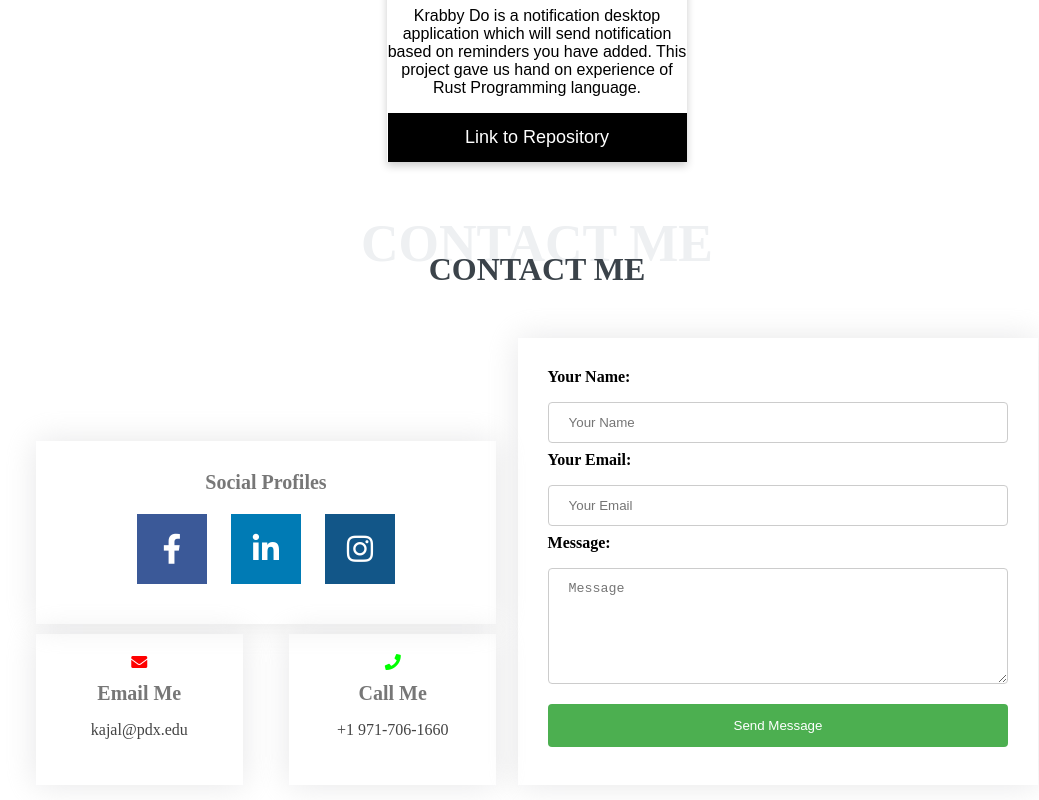
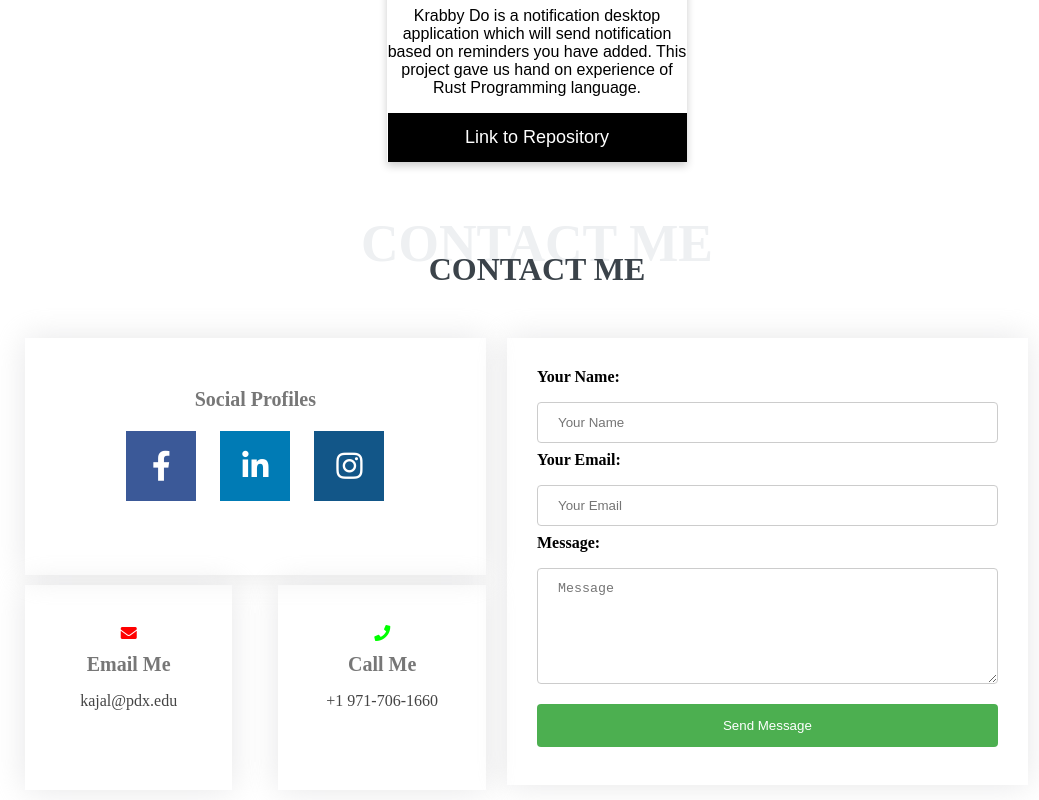
Before and after one commit to kajal8879/kajal8879.github.io, a plain HTML site: page index.html in a window 1280 px wide. Shown: the part 3487-4287 px from the top of the page, without its empty margins (103-1142 px from the left). Drawn offline with Linux system fonts and the light colour scheme.

Commit message:
minor alignment issue fix

```diff
--- a/index.html
+++ b/index.html
@@ -10,7 +10,7 @@
     <link rel="stylesheet" href="style.css" />
     <script defer src="main.js"></script>
     <link
-      href="https://fonts.googleapis.com/css?family=Open+Sans:300,300i,400,400i,600,600i,700,700i|Raleway:300,300i,400,400i,500,500i,600,600i,700,700i|Satisfy"
+      href="https://fonts.googleapis.com/css?family=Open+Sans:300,300i,400,400i,600,600i,700,700i%7CRaleway:300,300i,400,400i,500,500i,600,600i,700,700i%7CSatisfy"
       rel="stylesheet"
     />
 
--- a/style.css
+++ b/style.css
@@ -270,8 +270,6 @@ body {
   flex-wrap: wrap;
   justify-content: space-between;
   min-width: 300px;
-  margin: auto;
-  margin-bottom: 15px;
   flex: 0 0 45%;
 }
 .social-profiles {
@@ -333,8 +331,8 @@ body {
   color: #444444;
   text-align: center;
   box-shadow: 0 0 30px rgba(214, 215, 216, 0.6);
-  padding: 20px 0 30px 0;
-  margin-top: 10px;
+  padding: 40px 0 40px 0;
+  margin-bottom: 10px;
 }
 
 .email-icon {
```
